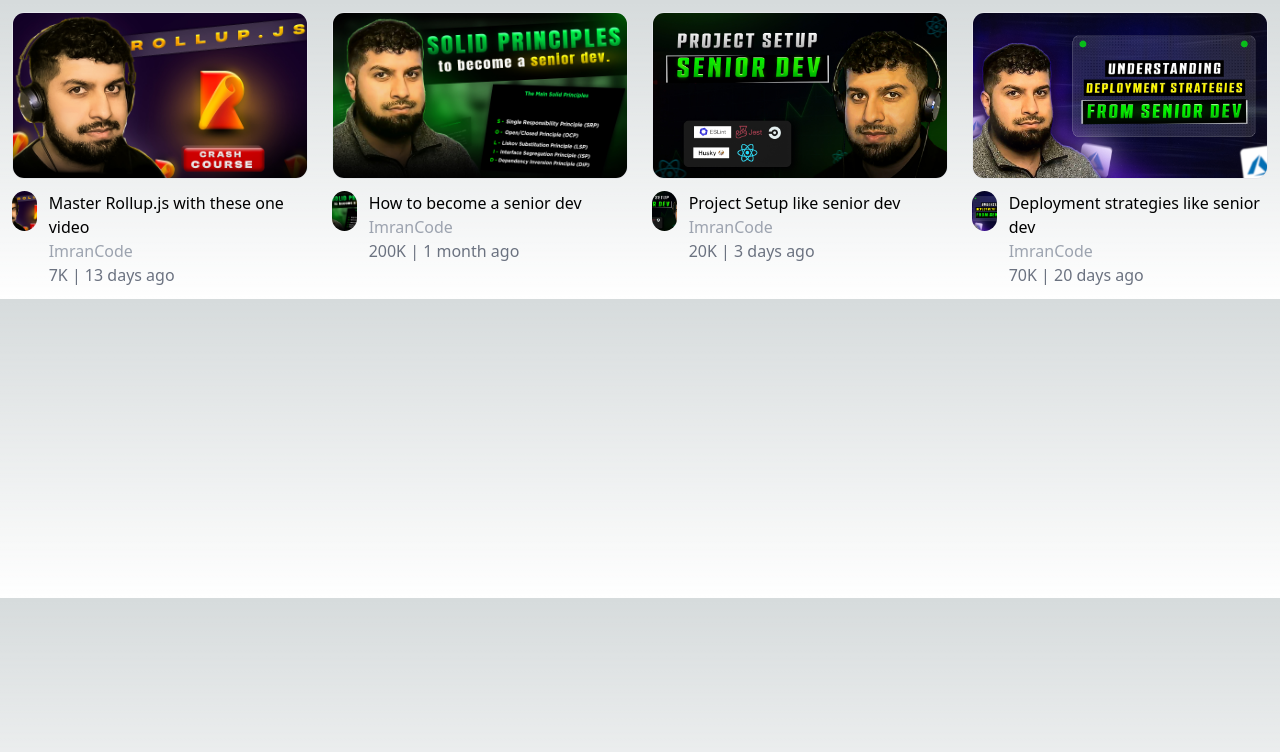
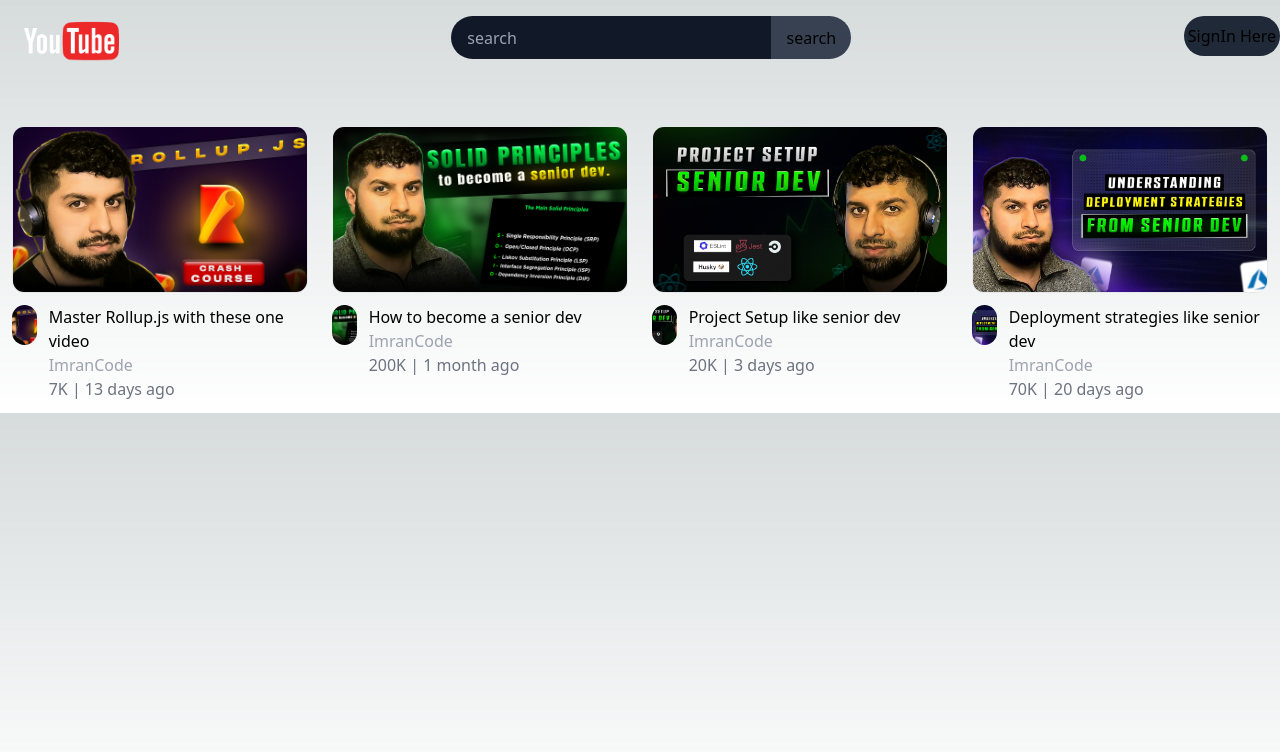
Before and after one commit to Aniket-2504/youtubepage, a Next.js app: page / in a window 1280 px wide. Shown: the top 752 px of the page. Built offline with nearby package versions, Linux system fonts and the light colour scheme.

Commit message:
Appbar created at own

```diff
--- /dev/null
+++ b/src/components/Appbar.tsx
@@ -0,0 +1,19 @@
+export const Appbar =()=>{
+
+    return (
+        <div className="flex justify-between pt-4 align-middle pb-11">
+            <div >
+            <img src="./youtube.png" alt="image here " className="h-12 w-30 pl-6"  />
+            </div>
+            <div>
+                <input type="text"  placeholder="search" className="p-4 rounded-l-full  bg-gray-900 h-[80%] w-[40vh]"/>
+                <button className="rounded-r-full bg-gray-700 h-[80%] w-[10vh]">search</button>
+            </div>
+
+            <div>
+                <button className=" rounded-full bg-gray-800 h-[5vh] w-[12vh]">SignIn Here</button>
+            </div>
+        </div>
+    )
+
+}
--- a/src/pages/index.tsx
+++ b/src/pages/index.tsx
@@ -3,12 +3,14 @@
 
 import { VideoCard } from "@/components/VideoCard";
 import { VideoGrid } from "@/components/VideoGrid";
+import { Appbar } from "@/components/Appbar";
 
 const inter = Inter({ subsets: ["latin"] });
 
 export default function Home() {
   return (
     <div>
+      <Appbar/>
       <VideoGrid/>
     </div>
   );
```
Also changed, not shown: public/youtube.png (added), public/youtube_logo.png (added).
